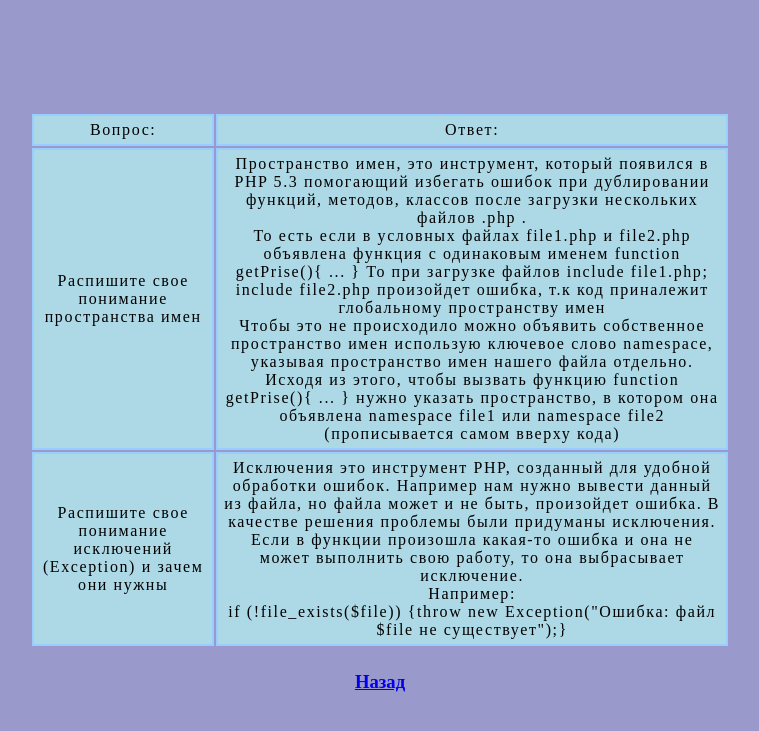
After one commit to lazeraptor92/PHP-21-Javoronkov, a PHP site: page /theory.html in a window 1280 px wide. The commit adds this page. Shown: the top 731 px of the page, without its empty margins (260-1019 px from the left). Run offline with PHP 8.4, Linux system fonts and the light colour scheme.

Commit message:
Add files via upload

```diff
--- a/index.php
+++ b/index.php
@@ -23,4 +23,5 @@ echo '<h3>Ваша корзина</h3>' . '<br/>';
 $order->showCart();
 
 echo '<br>';
-echo 'На сумму: ' . $order->sum();
+echo 'На сумму: ' . $order->sum() . "<br/>" . "<br/>" . "<hr/>" . "<br/>";
+echo '<a href=http://university.netology.ru/u/javoronkov/me/lesson%203.3/theory.html>Теоретическое задание<a/>';
--- a/product/Product.class.php
+++ b/product/Product.class.php
@@ -24,7 +24,7 @@ namespace product;
     {
         if($this->name) {
             if($this->name = 'седан') {
-                return round($this->price - ($this->price * $this->sale /100) );
+                return round($this->price - ($this->price * $this->sale/100) );
             }else {
                 return $this->price;
             }
--- /dev/null
+++ b/theory.html
@@ -0,0 +1,57 @@
+<!DOCTYPE html>
+<html lang="en">
+<head>
+	<meta charset="UTF-8">
+	<title>Document</title>
+</head>
+<body>
+	<style>
+		body {
+			background-color:#9999CC ;
+			text-align: center;
+		}
+		table{
+			display: inline-block;
+			font-size: 16px;
+			letter-spacing: .1em;
+			max-width:700px ;
+			margin-top: 100px;
+		}
+		td{
+			background-color: lightblue;
+		}
+		td{
+			padding: 5px;
+			border:2px solid #99CCFF;
+		}
+	</style>
+	<table>
+		<th>
+			<tr>
+				<td>Вопрос:</td>
+				<td>Ответ:</td>
+			</tr>
+		</th>
+		<tr>
+			<td>
+				Распишите свое понимание пространства имен
+			</td>
+			<td>
+				Пространство имен, это инструмент, который появился в PHP 5.3 помогающий избегать ошибок при дублировании функций, методов, классов после загрузки нескольких файлов .php .<br/>
+				То есть если в условных файлах file1.php и file2.php объявлена функция с одинаковым именем function getPrise(){ ... } То при загрузке файлов include file1.php; include file2.php произойдет ошибка, т.к код приналежит глобальному пространству имен<br/>
+				Чтобы это не происходило можно объявить собственное пространство имен использую ключевое слово namespace, указывая пространство имен нашего файла отдельно.<br/>
+				Исходя из этого, чтобы вызвать функцию function getPrise(){ ... } нужно указать пространство, в котором она объявлена namespace file1 или namespace file2 (прописывается самом вверху кода)
+			</td>
+		</tr>
+		<tr>
+			<td>
+				Распишите свое понимание исключений (Exception) и зачем они нужны
+			</td>
+			<td>
+         Исключения это инструмент PHP, созданный для удобной обработки ошибок. Например нам нужно вывести данный из файла, но файла может и не быть,  произойдет ошибка. В качестве решения проблемы были придуманы исключения. Если в функции произошла какая-то ошибка и она не может выполнить свою работу, то она выбрасывает исключение. <br/> Например: <br/>if (!file_exists($file)) {throw new Exception("Ошибка: файл $file не существует");}
+			</td>
+		</tr>
+	</table>
+	<a href="http://university.netology.ru/u/javoronkov/me/lesson%203.3/index.php"><h3>Назад</h3></a>
+</body>
+</html>
```
Also changed, not shown: cart/cart.class.php (+9 -12 lines).
